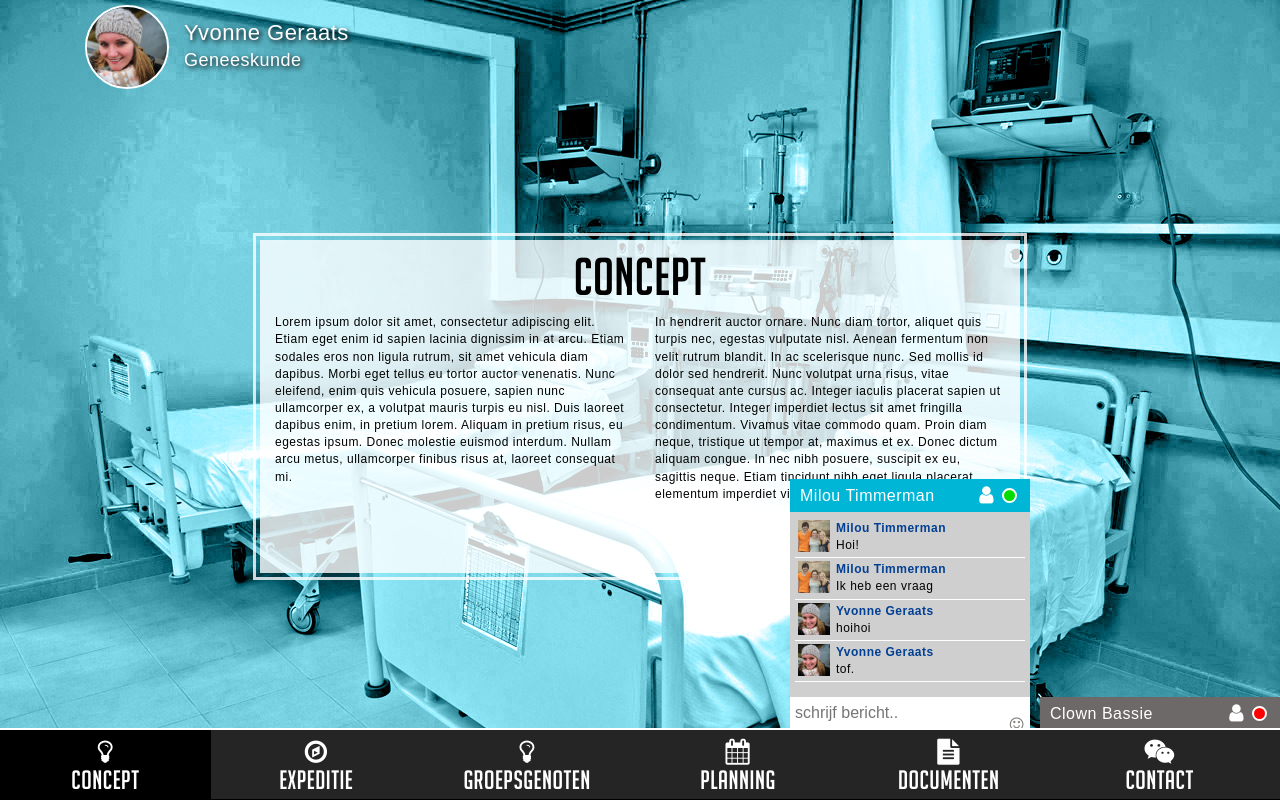
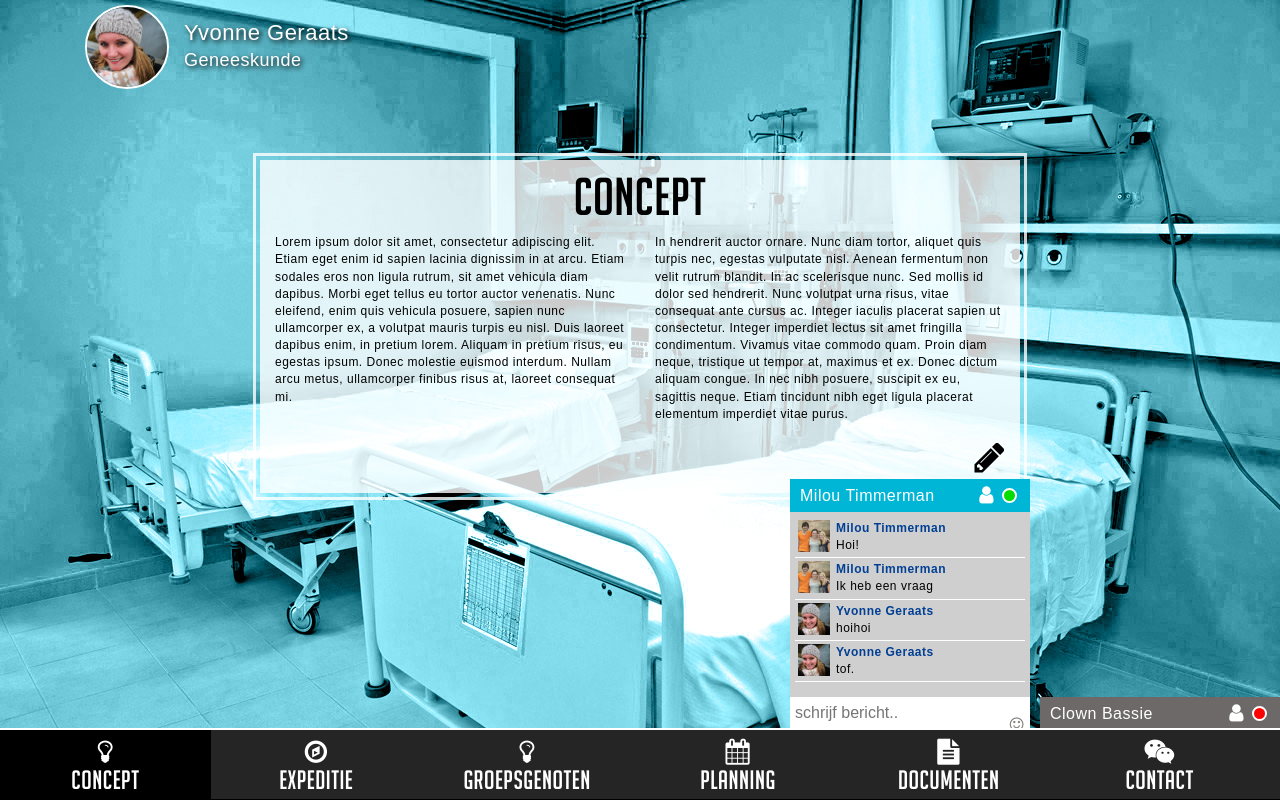
Before and after one commit to MartijnHols/DMEC-Groep-3-Project, a website: page expeditie.html at #!/concept in a window 1280 px wide. Drawn offline with nearby package versions, Linux system fonts and the light colour scheme; some packages are replaced by stand-ins of ours; files that its build step writes are made by us from their sources.

Commit message:
no message

```diff
--- a/templates/expeditie/concept.html
+++ b/templates/expeditie/concept.html
@@ -1,4 +1,4 @@
-<div class="box col-lg-8 col-md-10 col-sm-12 col-xs-12 opdracht">
+<div class="box col-lg-8 col-md-10 col-sm-12 col-xs-12">
     <div class="title">Concept</div>
     <div class="content row">
     </div>
```
Also changed, not shown: templates/expeditie/documenten.html (+1 -1 lines).
